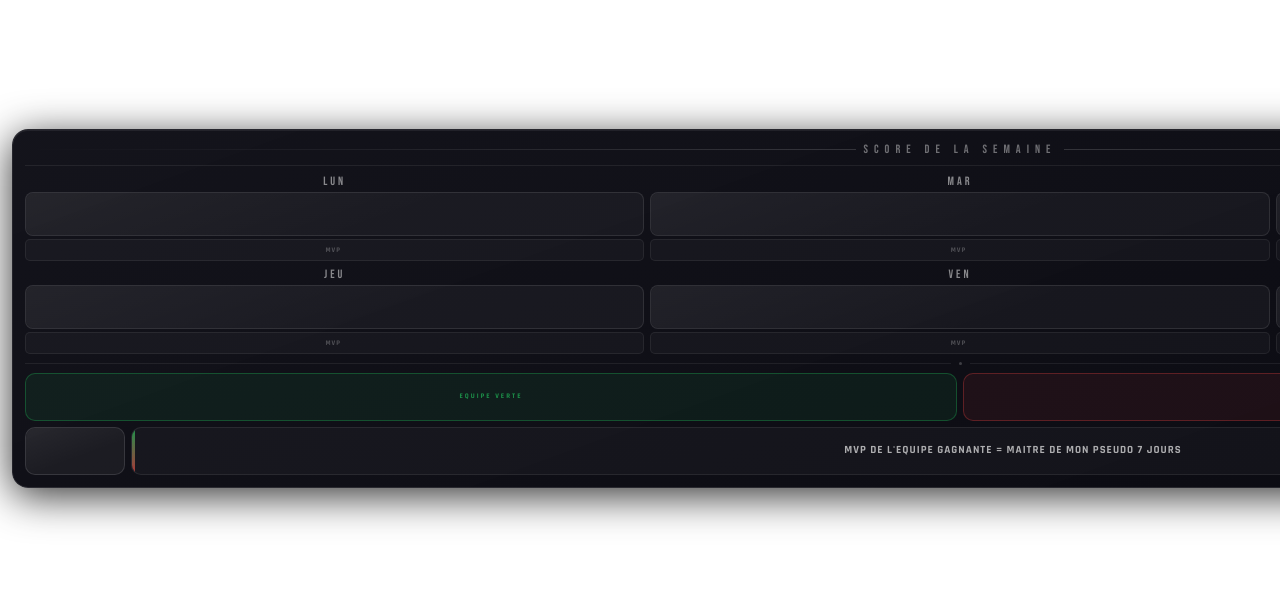
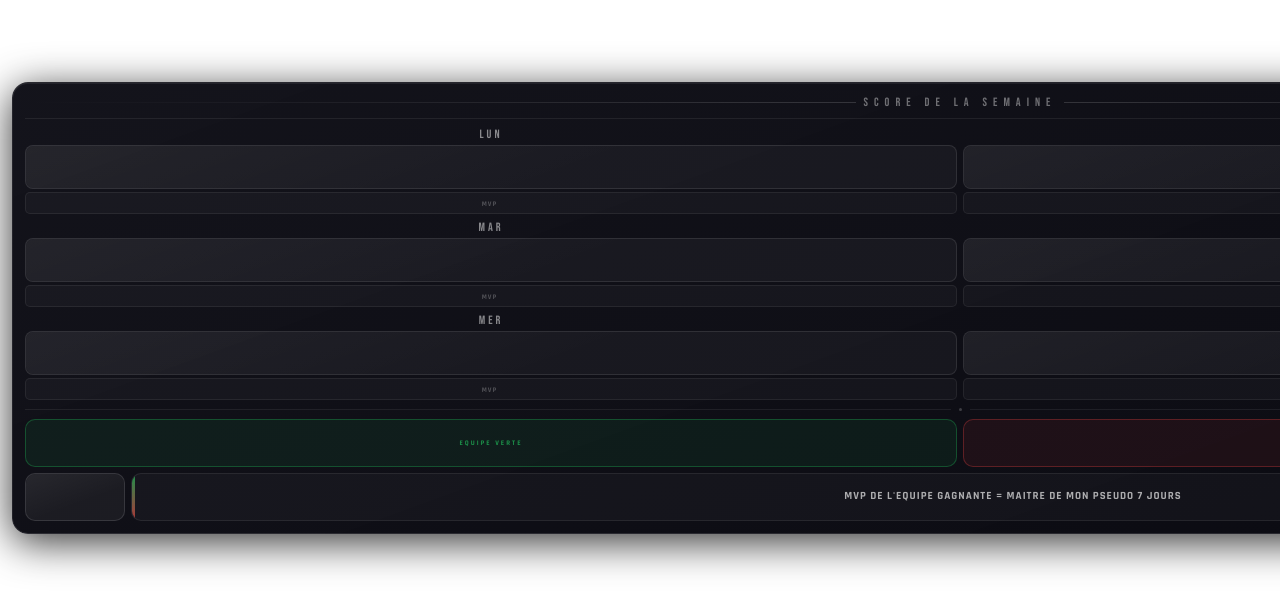
Before and after one commit to sevencorptv-svg/SevenLive, a plain HTML site: page index.html in a window 1280 px wide. Shown: the part 232-842 px from the top of the page. Drawn offline with Linux system fonts and the light colour scheme; no server answers.

Commit message:
Add files via upload

```diff
--- a/index.html
+++ b/index.html
@@ -7,8 +7,8 @@
   @import url('https://fonts.googleapis.com/css2?family=Bebas+Neue&family=Rajdhani:wght@600;700&display=swap');
   * { margin: 0; padding: 0; box-sizing: border-box; }
   html {
-    width: 1080px;
-    height: 1920px;
+    width: 1920px;
+    height: 1080px;
   }
   body {
     background: transparent;
@@ -44,7 +44,7 @@
   /* JOURS - ligne horizontale */
   .days-row {
     display: grid;
-    grid-template-columns: repeat(3, 1fr);
+    grid-template-columns: repeat(2, 1fr);
     gap: 6px;
   }
   .day-block { display: flex; flex-direction: column; gap: 3px; }
@@ -225,7 +225,7 @@
   const scoreCells = {}, scoreTexts = {}, mvpCells = {}, mvpTexts = {};
 
   // Ordre : LUN MAR MER / JEU VEN SAM
-  const ORDER = [0,1,2,3,4,5];
+  const ORDER = [0,3,1,4,2,5];
   ORDER.forEach((i) => {
     const day = DAYS[i];
     const block = document.createElement('div'); block.className = 'day-block';
```
